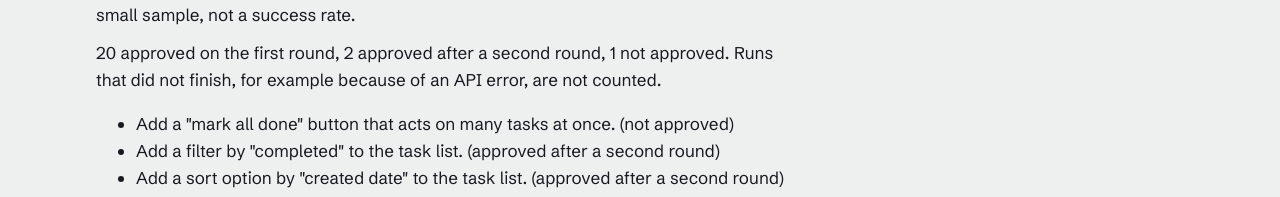
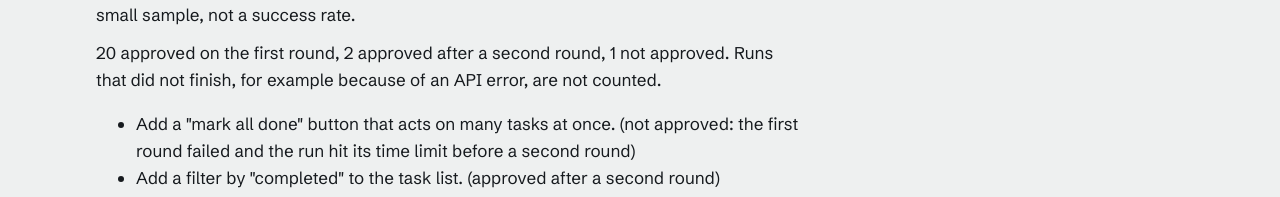
Before and after one commit to alexmarushka3-glitch/foundry-portfolio, a Next.js app: page / in a window 1280 px wide. Shown: the part 3030-3227 px from the top of the page. Built offline with nearby package versions, Linux system fonts and the light colour scheme; no server answers.

Commit message:
Measured runs: say why the not-approved run stopped; allow the interval on that card in CLAUDE.md
Co-Authored-By: Claude Sonnet 5.5 <noreply@anthropic.com>

```diff
--- a/components/EvalCard.tsx
+++ b/components/EvalCard.tsx
@@ -25,7 +25,13 @@ export default function EvalCard({ runs }: { runs: EvalRun[] }) {
         <ul>
           {notClean.map((r, i) => (
             <li key={`${r.request ?? "run"}-${i}`}>
-              {r.request ?? "A request"} ({r.approved ? "approved after a second round" : "not approved"})
+              {r.request ?? "A request"} (
+              {r.approved
+                ? "approved after a second round"
+                : r.rounds > 1
+                  ? "not approved after a second round"
+                  : "not approved: the first round failed and the run hit its time limit before a second round"}
+              )
             </li>
           ))}
         </ul>
```
Also changed, not shown: 1 other file (tests, documents, lock files or other folders).
